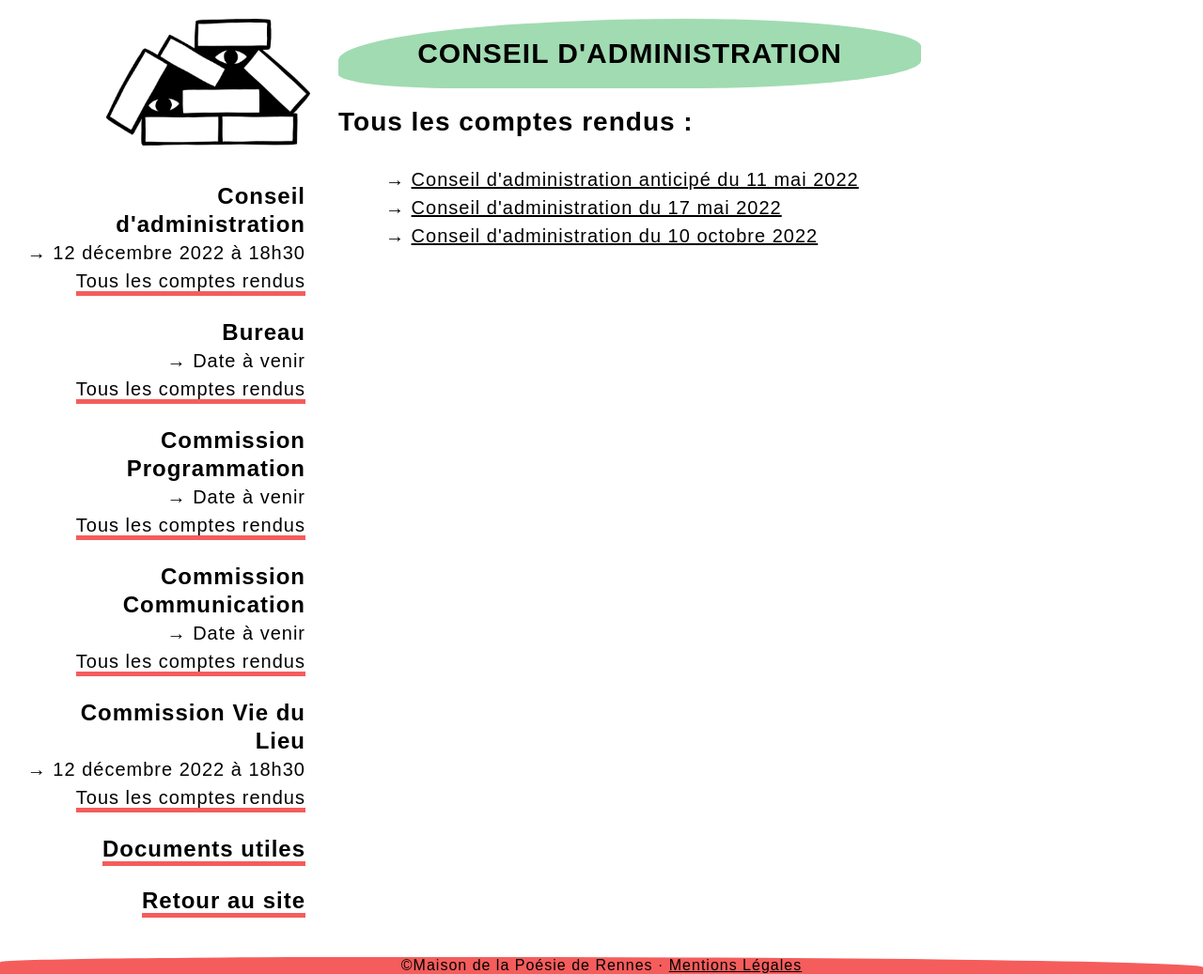
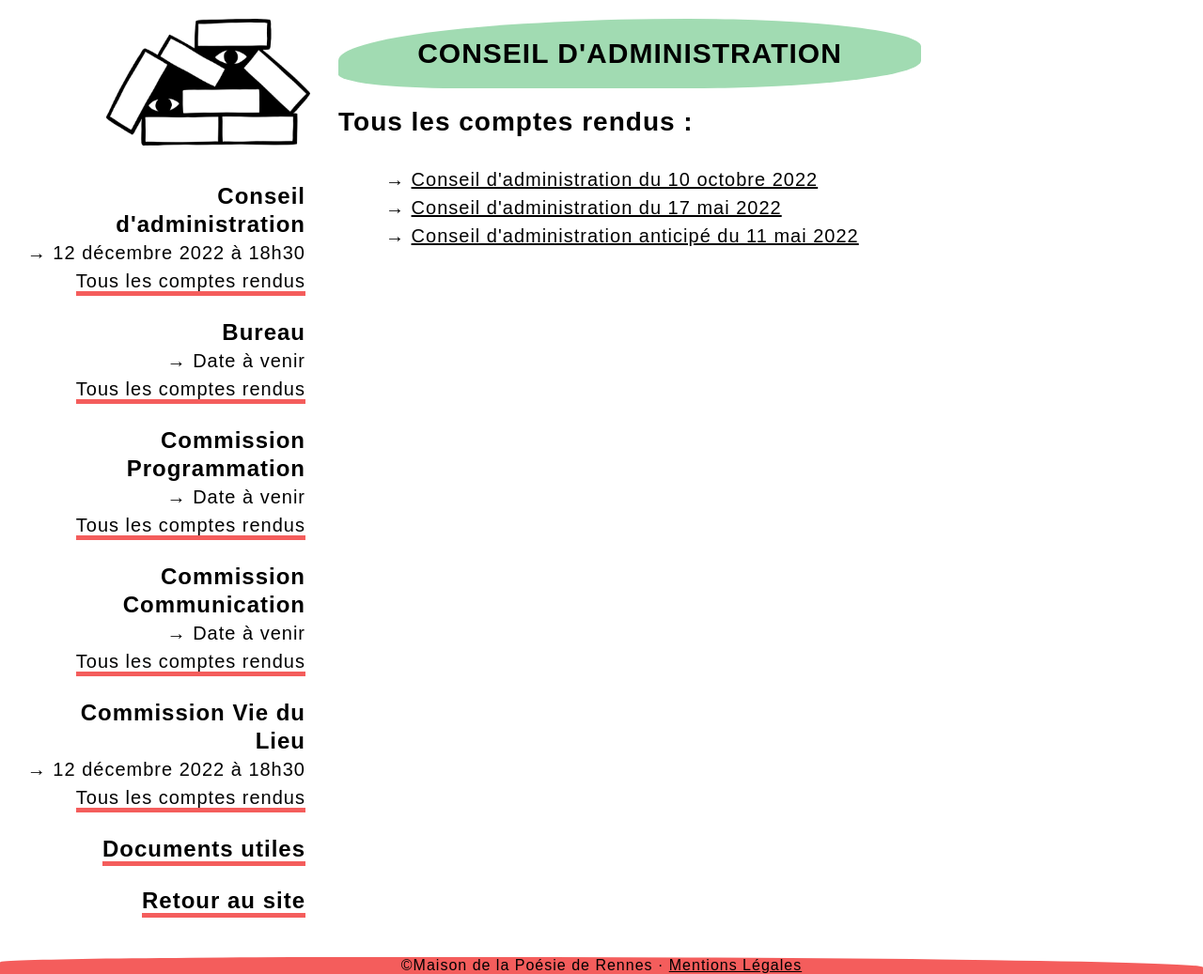
Before and after one commit to PQuod/MaisondelaPoesiedeRennes, a Jekyll site: the page built from _espace-admin-pages/ca.md, in a window 1280 px wide. Shown: the whole page at 94% size. Built offline with Jekyll 4.4.1, drawn with Linux system fonts in a browser that asks for light colours; some web fonts are replaced; a script that is not in the unit is left out.

Commit message:
adding date to admin docs

```diff
--- a/_layouts/admin.html
+++ b/_layouts/admin.html
@@ -44,7 +44,7 @@
             <h2>Tous les comptes rendus :</h2>
           {% endunless %}
           <ul>
-          {% assign sorted_cr = site.espace-admin-cr %}
+          {% assign sorted_cr = site.espace-admin-cr | reverse %}
             {% for cr in sorted_cr %}
               {% if cr.cat == page.cat %}
                 <li>
@@ -53,7 +53,7 @@
               {% endif %}
             {% endfor %}
           {% assign sorted_docs = site.espace-admin-docs %}
-            {% for doc in sorted_docs %}
+            {% for doc in sorted_docs | reverse %}
               {% if doc.cat == page.cat %}
                 <li>
                   <a href="{{ doc.url | absolute_url }}">{{ doc.title }}</a>
--- a/admin/config.yml
+++ b/admin/config.yml
@@ -28,6 +28,7 @@
     fields:
       - {label: "Layout", name: "layout", widget: "hidden", default: "admin-posts"}
       - {label: "Titre du document", name: "title", widget: "string"}
+      - {label: "Date", name: "date", widget: "datetime", date_format: "DD/MM/YYYY"}
       - {label: "Catégorie de compte-rendu", name: "cat", widget: "hidden", default: "docs"}
       - {label : "Fichier", name: 'fichier', widget: 'file', required: false}
       - {label: 'Description', name: 'body', widget: 'markdown', required: false}
```
